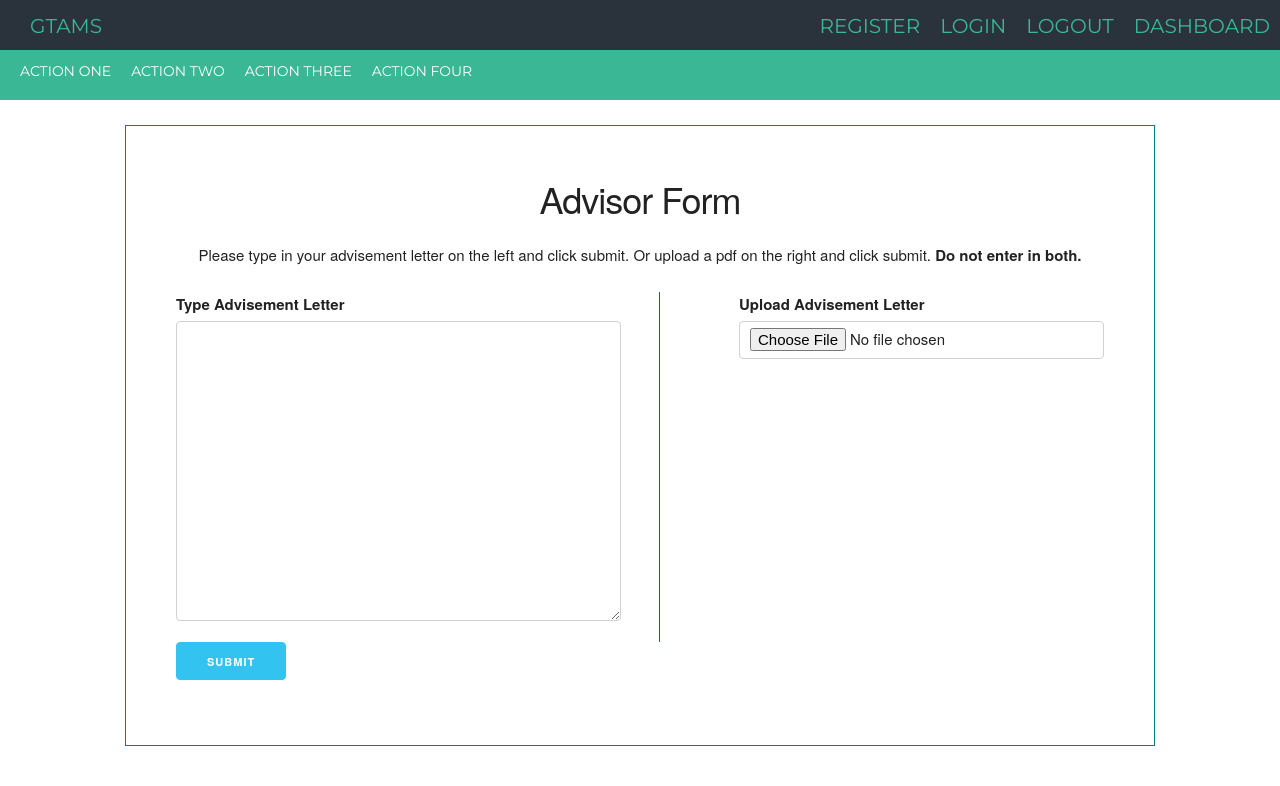
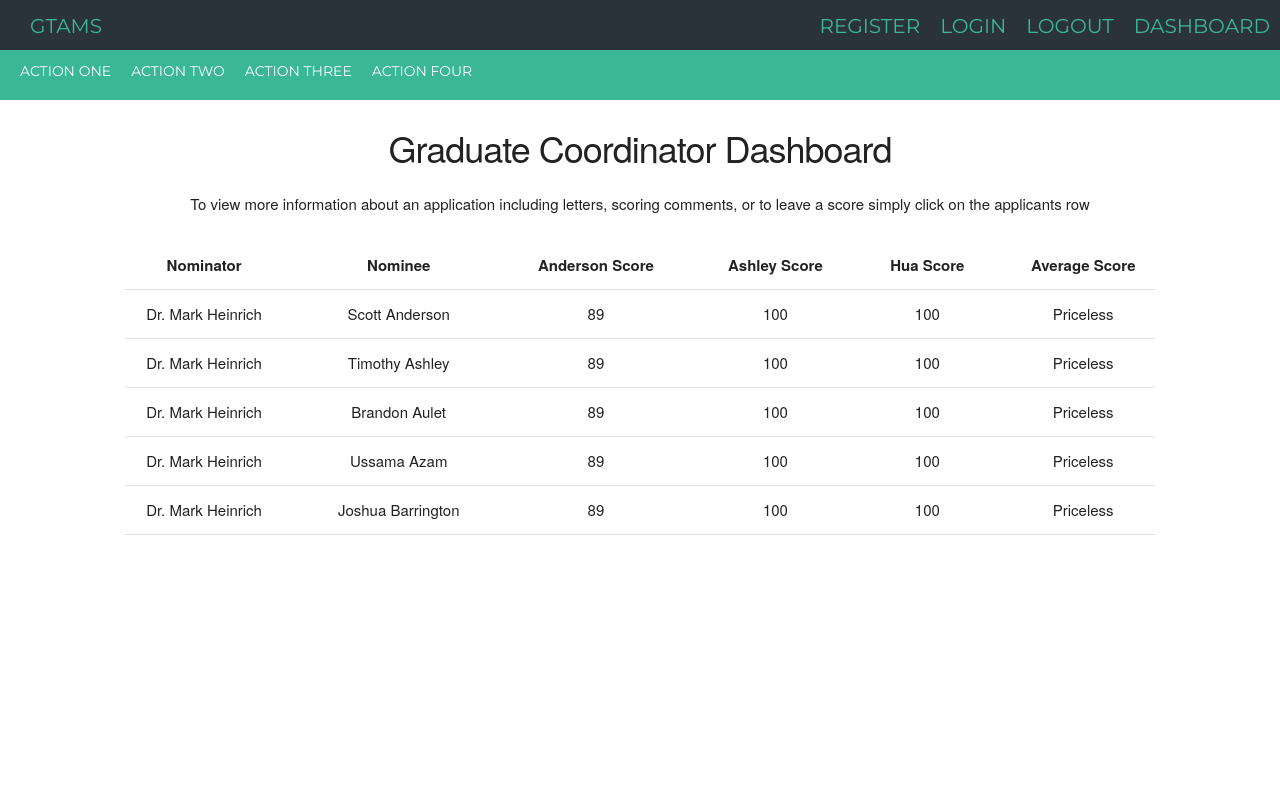
Before and after one commit to Oceas/gtams, a PHP site: page / in a window 1280 px wide. Shown: the top 786 px of the page. After the commit the page ends 535 px from the top, so only its background shows below. Run offline with PHP 8.4, Linux system fonts and the light colour scheme.

Commit message:
Added dashboard view and user dialog

```diff
--- a/dashboard.php
+++ b/dashboard.php
@@ -1 +1,94 @@
-<?php
+<script>
+
+</script>
+
+<div class="row">
+    <div class="twelve columns text-center">
+        <h3>Graduate Coordinator Dashboard</h3>
+        <p>To view more information about an application including letters, scoring comments,
+            or to leave a score simply click on the applicants row</p>
+    </div>
+</div>
+<table class="u-full-width">
+    <thead>
+    <tr>
+        <th>Nominator</th>
+        <th>Nominee</th>
+        <th>Anderson Score</th>
+        <th>Ashley Score</th>
+        <th>Hua Score</th>
+        <th>Average Score</th>
+    </tr>
+    </thead>
+    <tbody>
+    <tr>
+        <td>Dr. Mark Heinrich</td>
+        <td>Scott Anderson</td>
+        <td>89</td>
+        <td>100</td>
+        <td>100</td>
+        <td>Priceless</td>
+    </tr>
+    <tr>
+        <td>Dr. Mark Heinrich</td>
+        <td>Timothy Ashley</td>
+        <td>89</td>
+        <td>100</td>
+        <td>100</td>
+        <td>Priceless</td>
+    </tr>
+    <tr>
+        <td>Dr. Mark Heinrich</td>
+        <td>Brandon Aulet</td>
+        <td>89</td>
+        <td>100</td>
+        <td>100</td>
+        <td>Priceless</td>
+    </tr>
+    <tr>
+        <td>Dr. Mark Heinrich</td>
+        <td>Ussama Azam</td>
+        <td>89</td>
+        <td>100</td>
+        <td>100</td>
+        <td>Priceless</td>
+    </tr>
+    <tr>
+        <td>Dr. Mark Heinrich</td>
+        <td>Joshua Barrington</td>
+        <td>89</td>
+        <td>100</td>
+        <td>100</td>
+        <td>Priceless</td>
+    </tr>
+    </tbody>
+</table>
+
+<div class="dialog-shadow hidden">
+    <div class="dialog-body">
+        <div class="dialog-header">
+            <div class="row">
+                <div class="six columns">
+                    Scott Anderson's Record
+                </div>
+                <div class="six columns">
+                    <span class="close">×</span>
+                </div>
+            </div>
+        </div><!--   End of Dialog Header     -->
+    <div class="dialog-content">
+        <div class="row">
+            Applicant Information
+        </div>
+        <div class="row">
+            Advisor Information
+        </div>
+        <div class="row">
+            GCS Scores
+        </div>
+        <div class="row">
+            Leave a score
+        </div>
+    </div>
+    </div>
+</div>
--- a/index.php
+++ b/index.php
@@ -4,7 +4,7 @@
 ?>
 
 <?php
-    require"forms/advisor-form.php";
+    require"dashboard.php";
 ?>
 
 
```
Also changed, not shown: resources/css/stylesheet.css (+61 -0 lines).
